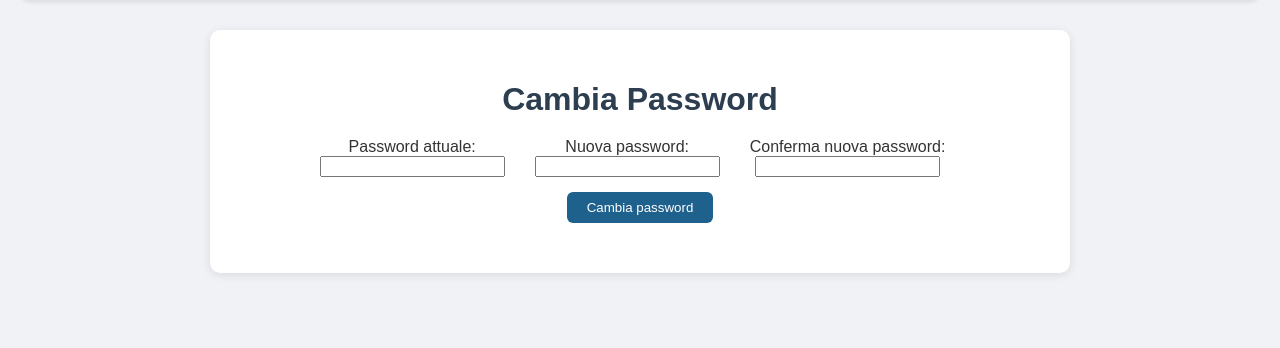
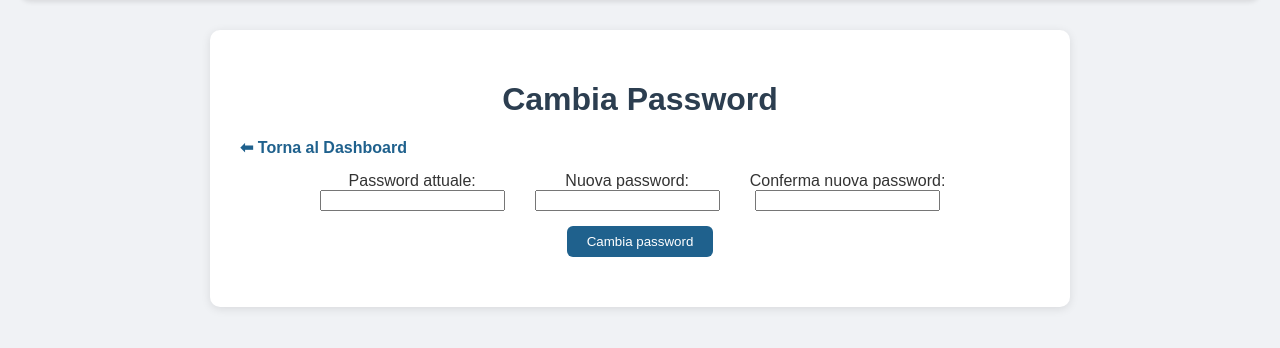
Before and after one commit to theitaliandeveloper/orario, a PHP site: page /admin/changepassword.php in a window 1280 px wide. Shown: the part 64-412 px from the top of the page. Run offline with PHP 8.4, Linux system fonts and the light colour scheme; a user stored in the database is signed in; data that the repository does not hold is empty.

Commit message:
design fix and add back to link

```diff
--- a/htdocs/admin/changepassword.php
+++ b/htdocs/admin/changepassword.php
@@ -56,9 +56,7 @@ if ($_SERVER["REQUEST_METHOD"] === "POST") {
 
 <div class="admin-container">
     <h1>Cambia Password</h1>
-    <?php if ($message): ?>
-        <p style="color:<?php echo strpos($message,'successo')!==false ? 'green':'red'; ?>;"><?php echo $message; ?></p>
-    <?php endif; ?>
+    <a href="index.php" class="back-link">⬅ Torna al Dashboard</a>
 
     <form method="POST">
         <label>Password attuale:<br>
@@ -75,6 +73,9 @@ if ($_SERVER["REQUEST_METHOD"] === "POST") {
 
         <button type="submit">Cambia password</button>
     </form>
+        <?php if ($message): ?>
+        <p style="color:<?php echo strpos($message,'successo')!==false ? 'green':'red'; ?>;"><?php echo $message; ?></p>
+    <?php endif; ?>
 </div>
 
 </body>
--- a/htdocs/admin/index.php
+++ b/htdocs/admin/index.php
@@ -34,7 +34,6 @@ if (!isset($_SESSION['admin'])) {
         echo '<a href="changepassword.php">Cambia Password</a>';
       }
       ?>
-      <!--<a href="logout.php">Logout</a>-->
     </p>
     <p>
       Nota: Questa pagina si vede meglio da computer desktop. Se sei da computer, puoi ignorare questo messaggio.
```
